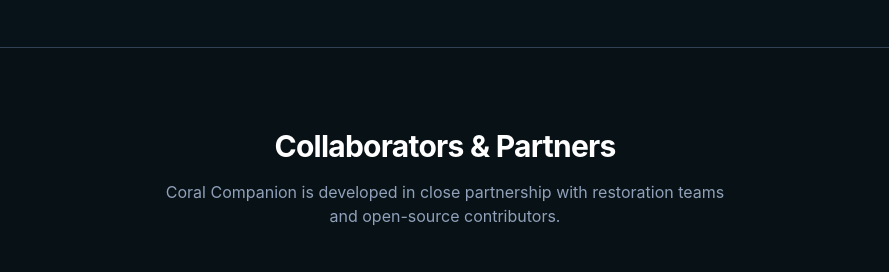
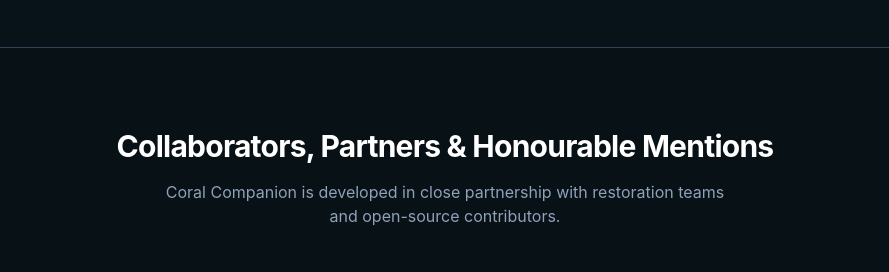
Before and after one commit to Coral-Companion/coral-companion-website, a website: page public/index.html in a window 1280 px wide. Shown: the part 2320-2592 px from the top of the page, without its empty margins (195-1084 px from the left). Drawn offline with Linux system fonts and the light colour scheme.

Commit message:
Adjust title for collaborators

```diff
--- a/public/index.html
+++ b/public/index.html
@@ -328,7 +328,7 @@
 
     <!-- Collaborators Section -->
     <section id="collaborators" class="py-20 max-w-5xl mx-auto px-6 text-center">
-        <h2 class="text-3xl font-bold tracking-tight text-white mb-4">Collaborators & Partners</h2>
+        <h2 class="text-3xl font-bold tracking-tight text-white mb-4">Collaborators, Partners & Honourable Mentions</h2>
         <p class="text-slate-400 max-w-xl mx-auto mb-12">Coral Companion is developed in close partnership with
             restoration teams and open-source contributors.</p>
         <div class="flex flex-wrap items-center justify-center gap-8">
```
